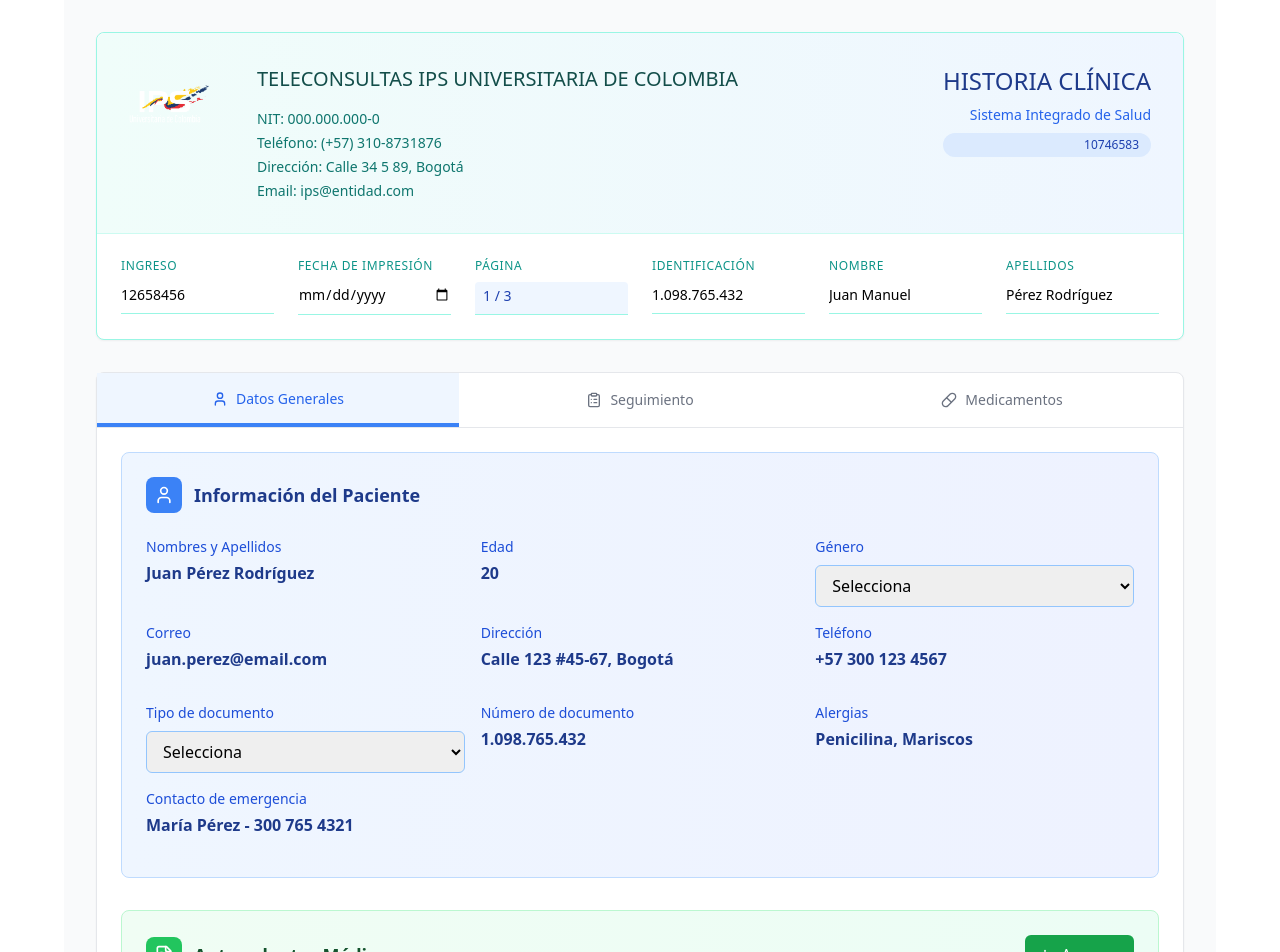
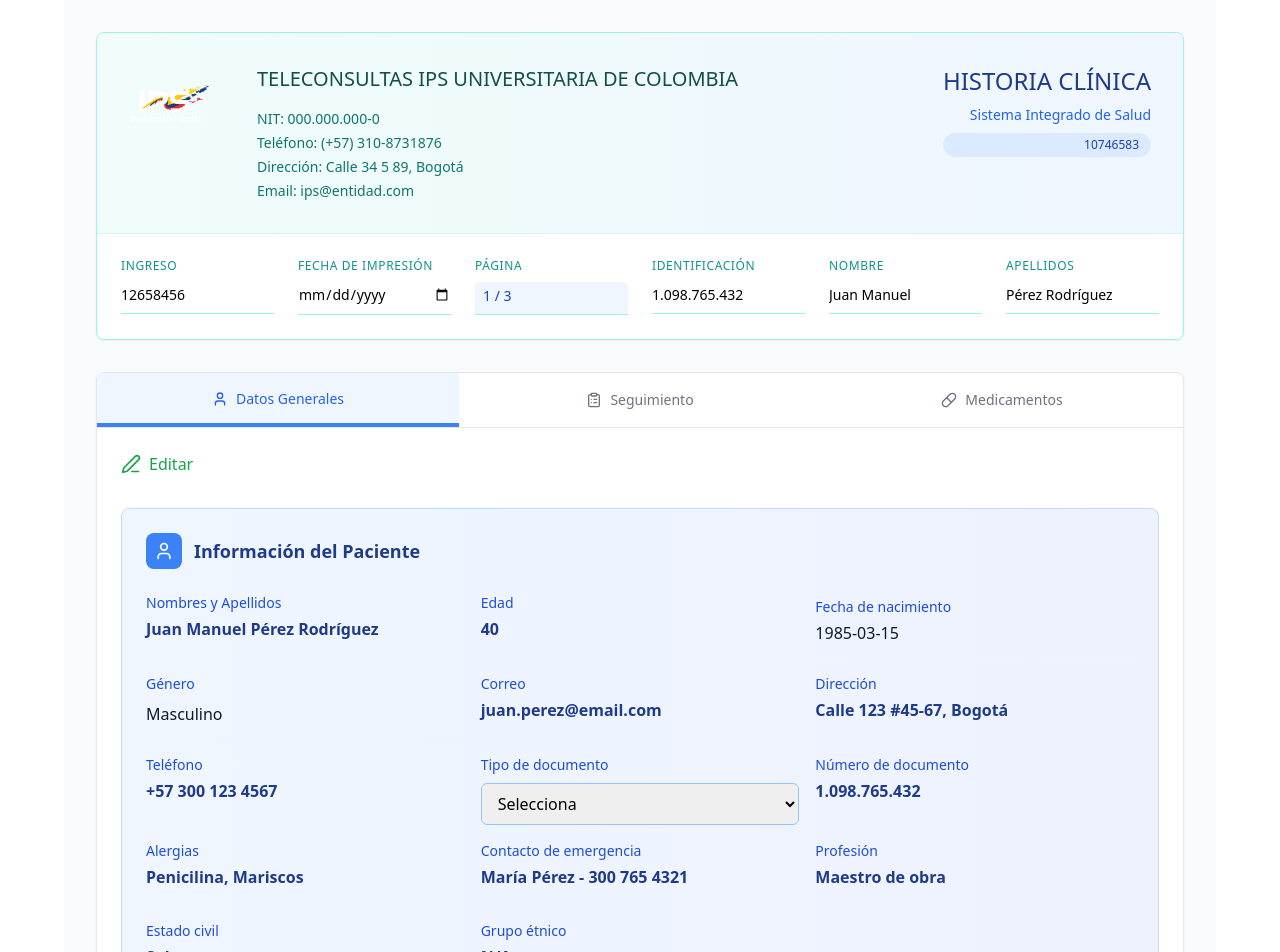
Before and after one commit to moly-mu/T_IPS, a React (Vite) app in the folder front/: page /EdicionHistoriaC in a window 1280 px wide. Shown: the top 952 px of the page. Built offline with nearby package versions, Linux system fonts and the light colour scheme.

Commit message:
register

```diff
--- a/front/src/components/user/desis/clinicalHistory/ClinicalHistory.jsx
+++ b/front/src/components/user/desis/clinicalHistory/ClinicalHistory.jsx
@@ -75,7 +75,6 @@ const ClinicalHistory = () => {
 
   return (
     <div className="max-w-6xl mx-auto p-8 bg-gray-50 min-h-screen">
-      {/* Header minimalista */}
       <div className="border border-teal-200 mb-8 bg-white rounded-lg shadow-sm">
         {/* Sección superior */}
         <div className="border-b border-teal-100 p-8 bg-gradient-to-r from-teal-50 to-blue-50 rounded-t-lg">
--- a/front/src/components/user/desis/clinicalHistory/GeneralData.jsx
+++ b/front/src/components/user/desis/clinicalHistory/GeneralData.jsx
@@ -1,7 +1,9 @@
 import React, { useState } from 'react';
-import { User, FileText, Shield, Plus, Trash2 } from 'lucide-react';
+import { User, FileText, Shield, Plus, Trash2, Edit3, Save, X } from 'lucide-react';
 
 const GeneralData = () => {
+  const [isEditingProfile, setIsEditingProfile] = useState(false);
+
   const [patientData, setPatientData] = useState({
     idhistoria_medica: '',
     patient_idPaciente: '',
@@ -13,6 +15,21 @@ const GeneralData = () => {
     eps_type: '',
     emergency_contact: '',
     contact_phone: ''
+  });
+
+  const [formData, setFormData] = useState({
+    nombre: 'Juan Manuel Pérez Rodríguez',
+    edad: '40',
+    email: 'juan.perez@email.com',
+    telefono: '+57 300 123 4567',
+    fechaNacimiento: '1985-03-15',
+    direccion: 'Calle 123 #45-67, Bogotá',
+    tipoSangre: 'O+',
+    alergias: 'Penicilina, Mariscos',
+    contactoEmergencia: 'María Pérez - 300 765 4321',
+    gender: 'Masculino',
+
+
   });
 
   const [medicalHistory, setMedicalHistory] = useState([
@@ -43,6 +60,10 @@ const GeneralData = () => {
     fecha_creacion: '',
     fecha_actualizacion: ''
   });
+
+  const handleSaveProfile = () => {
+    setIsEditingProfile(false);
+  }
 
     //agregar en datos del paciente:
   //causa de atención, edad, tipo de paciente
@@ -87,6 +108,26 @@ const GeneralData = () => {
 
   return (
     <div className="space-y-8">
+      {/*Boton para editar datos*/}
+      <div className="flex kistify-between items-center mb-8">
+        {!isEditingProfile ? (
+          <button
+          onClick={() => setIsEditingProfile(true)}
+          className="flex items-center gap-2 text-green-600 hover:text-gray-900 transition-colors">
+            <Edit3 size={20} className='text-green-600 font-semibold'/>Editar</button>
+        ) : (
+          <div className='flex gap-4'>
+            <button
+            onClick={handleSaveProfile}
+            className='flex items-center gap-2 text-green-600 hover:text-green-700 transition-colors'>
+              <Save size={16}/>Guardar</button>
+              <button
+              onClick={() => setIsEditingProfile(false)}
+              className='flex items-center gap-2 text-gray-500 hover:text-gray-700 transition-colors'>
+              <X size={16}/>Cancelar</button>
+          </div>
+        )}
+      </div>
 
       {/* Información del Paciente */}
       <div className="bg-gradient-to-r from-blue-50 to-indigo-50 rounded-lg p-6 border border-blue-200">
@@ -101,16 +142,44 @@ const GeneralData = () => {
 
           <div className="mb-4">
             <label className="block text-sm font-medium text-blue-700 mb-1">Nombres y Apellidos</label>
-            <p className="text-base text-blue-900 font-semibold">Juan Pérez Rodríguez</p>
+            {isEditingProfile ? (
+              <input
+              type="text"
+              value={formData.nombre}
+              onChange={(e) => setFormData({...formData, nombre: e.target.value})}/>
+            ) : (
+              <p className="text-base text-blue-900 font-semibold">{formData.nombre}</p>
+            )}
           </div>
 
           <div className="mb-4">
             <label className="block text-sm font-medium text-blue-700 mb-1">Edad</label>
-            <p className="text-base text-blue-900 font-semibold">20</p>
+            {isEditingProfile ? (
+            <input
+            type="text"
+            value={formData.edad}
+            onChange={(e) => setFormData({...formData, nombre: e.target.value})}/>
+            ) : (
+              <p className="text-base text-blue-900 font-semibold">{formData.edad}</p>
+            )}
           </div>
 
           <div>
+              <label className="block text-sm font-medium text-blue-700 mb-1 pt-1">Fecha de nacimiento</label>
+              {isEditingProfile ? (
+              <input
+                type="date"
+                value={formData.fechaNacimiento}
+                onChange={(e) => setFormData({...formData, fechaNacimiento: e.target.value})}
+                className="w-full px-3 py-2 border-b border-blue-300 pb-3 text-sm focus:border-blue-300 focus:outline-none transition-colors rounded-sm"/>
+              ) : (
+                <p className="text-gray-900 pb-3 border-b border-gray-100">{formData.fechaNacimiento}</p>
+              )}
+            </div>
+
+          <div>
             <label className="block text-sm font-medium text-blue-700 mb-2">Género</label>
+            {isEditingProfile ? (
             <select
               value={patientData.gender}
               onChange={(e) => handlePatientDataChange('gender', e.target.value)}
@@ -121,6 +190,9 @@ const GeneralData = () => {
               <option value="Femenino">Femenino</option>
               <option value="Otro">Otro</option>
             </select>
+            ) : (
+              <p className="text-gray-900 pb-3 border-b border-gray-100">{formData.gender}</p>
+            )}
           </div>
 
           <div className="mb-4">
@@ -166,6 +238,21 @@ const GeneralData = () => {
           <div className="mb-4">
             <label className="block text-sm font-medium text-blue-700 mb-1">Contacto de emergencia</label>
             <p className="text-base text-blue-900 font-semibold">María Pérez - 300 765 4321</p>
+          </div>
+
+          <div className="mb-4">
+            <label className="block text-sm font-medium text-blue-700 mb-1">Profesión</label>
+            <p className="text-base text-blue-900 font-semibold">Maestro de obra</p>
+          </div>
+
+          <div className="mb-4">
+            <label className="block text-sm font-medium text-blue-700 mb-1">Estado civil</label>
+            <p className="text-base text-blue-900 font-semibold">Soltero</p>
+          </div>
+
+          <div className="mb-4">
+            <label className="block text-sm font-medium text-blue-700 mb-1">Grupo étnico</label>
+            <p className="text-base text-blue-900 font-semibold">N/A</p>
           </div>
         </div>
       </div>
```
